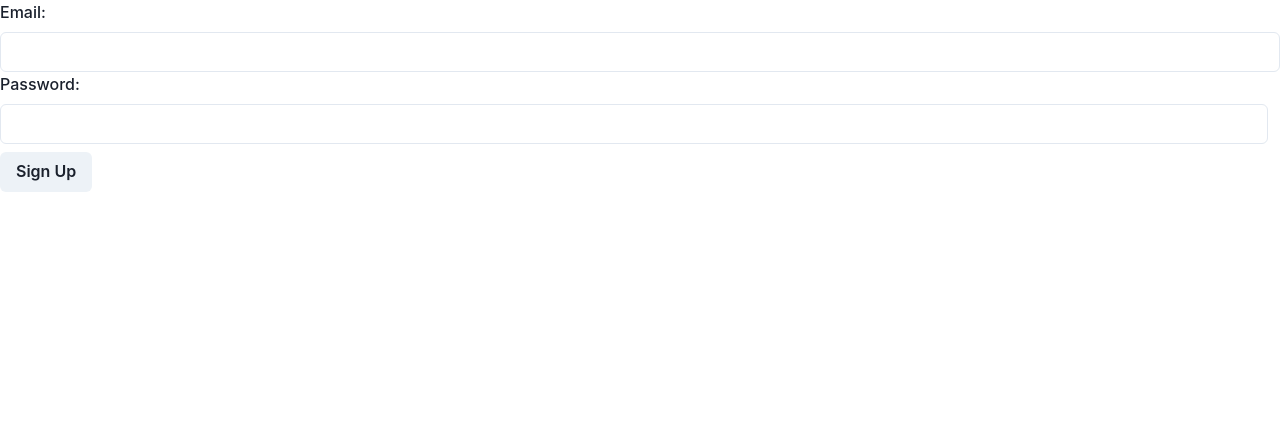
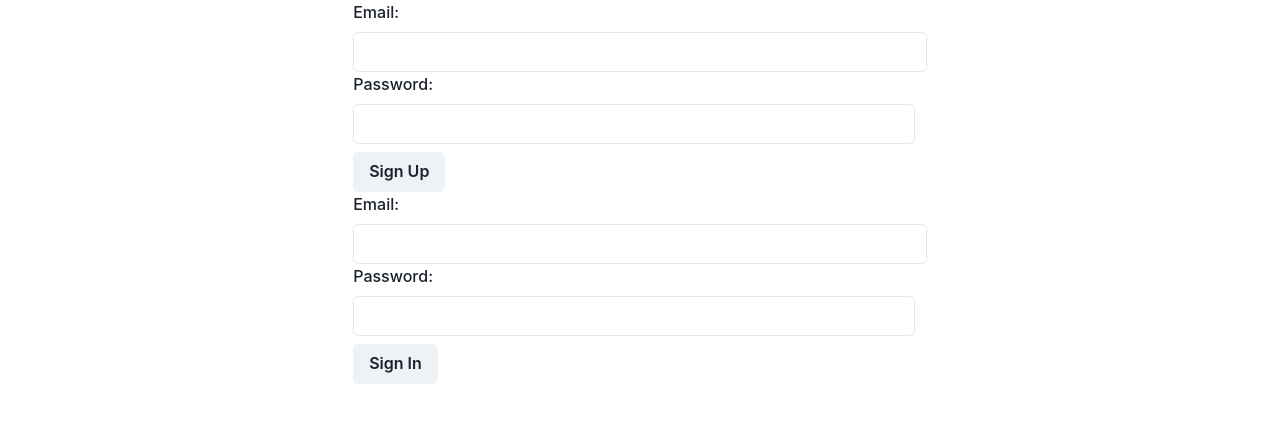
Before and after one commit to MehranAbdi1379/eCommerce-App, a React (Vite) app in the folder eCommerce.UI/: page / in a window 1280 px wide. Shown: the top 422 px of the page. Built offline with nearby package versions, Linux system fonts and the light colour scheme.

Commit message:
Configure sign-in and sign-up in the frontend

```diff
--- a/eCommerce.UI/src/pages/MainPage.tsx
+++ b/eCommerce.UI/src/pages/MainPage.tsx
@@ -1,4 +1,10 @@
-import { Button, FormControl, FormLabel, Input } from "@chakra-ui/react";
+import {
+  Button,
+  Container,
+  FormControl,
+  FormLabel,
+  Input,
+} from "@chakra-ui/react";
 import React from "react";
 import { useForm } from "react-hook-form";
 import { Form } from "react-router-dom";
@@ -6,23 +12,52 @@ import UserService from "../services/UserService";
 
 const MainPage = () => {
   const { handleSubmit, register } = useForm();
-  const { SignUp } = new UserService();
+  const { SignUp, SignIn } = new UserService();
   return (
-    <Form onSubmit={handleSubmit((data) => SignUp(data.email, data.password))}>
+    <>
+      <Container>
+        <Form
+          onSubmit={handleSubmit((data) =>
+            SignUp(data.signUpEmail, data.signUpPassword)
+          )}
+        >
           <FormControl>
             <FormLabel>Email:</FormLabel>
-        <Input {...register("email")}></Input>
+            <Input {...register("signUpEmail")}></Input>
           </FormControl>
           <FormControl>
             <FormLabel>
               <FormLabel>Password:</FormLabel>
-          <Input {...register("password")}></Input>
+              <Input {...register("signUpPassword")}></Input>
             </FormLabel>
           </FormControl>
           <FormControl>
             <Button type="submit">Sign Up</Button>
           </FormControl>
         </Form>
+      </Container>
+      <Container>
+        <Form
+          onSubmit={handleSubmit((data) =>
+            SignIn(data.signInEmail, data.signInPassword)
+          )}
+        >
+          <FormControl>
+            <FormLabel>Email:</FormLabel>
+            <Input {...register("signInEmail")}></Input>
+          </FormControl>
+          <FormControl>
+            <FormLabel>
+              <FormLabel>Password:</FormLabel>
+              <Input {...register("signInPassword")}></Input>
+            </FormLabel>
+          </FormControl>
+          <FormControl>
+            <Button type="submit">Sign In</Button>
+          </FormControl>
+        </Form>
+      </Container>
+    </>
   );
 };
 
--- a/eCommerce.UI/src/services/UserService.ts
+++ b/eCommerce.UI/src/services/UserService.ts
@@ -1,12 +1,22 @@
+import apiClient from "./ApiClient";
 import AuthApiClient from "./AuthApiClient";
 
 class UserService {
-  SignUp(email: any, password: any) {
-    AuthApiClient()
+  SignUp(email: string, password: string) {
+    apiClient
       .post("user/sign-up", { email, password })
       .then((res) => console.log(res))
       .catch((err) => console.log(err));
   }
+  SignIn(email: string, password: string) {
+    apiClient
+      .get("user/sign-in", { params: { email, password } })
+      .then((res) => {
+        localStorage.setItem("token", res.data.token);
+        localStorage.setItem("userId", res.data.userId);
+      })
+      .catch((err) => console.log(err.data));
+  }
 }
 
 export default UserService;
```
Also changed, not shown: 2 other files (tests, documents, lock files or other folders). Lines whose indentation alone changed are shown as unchanged.
